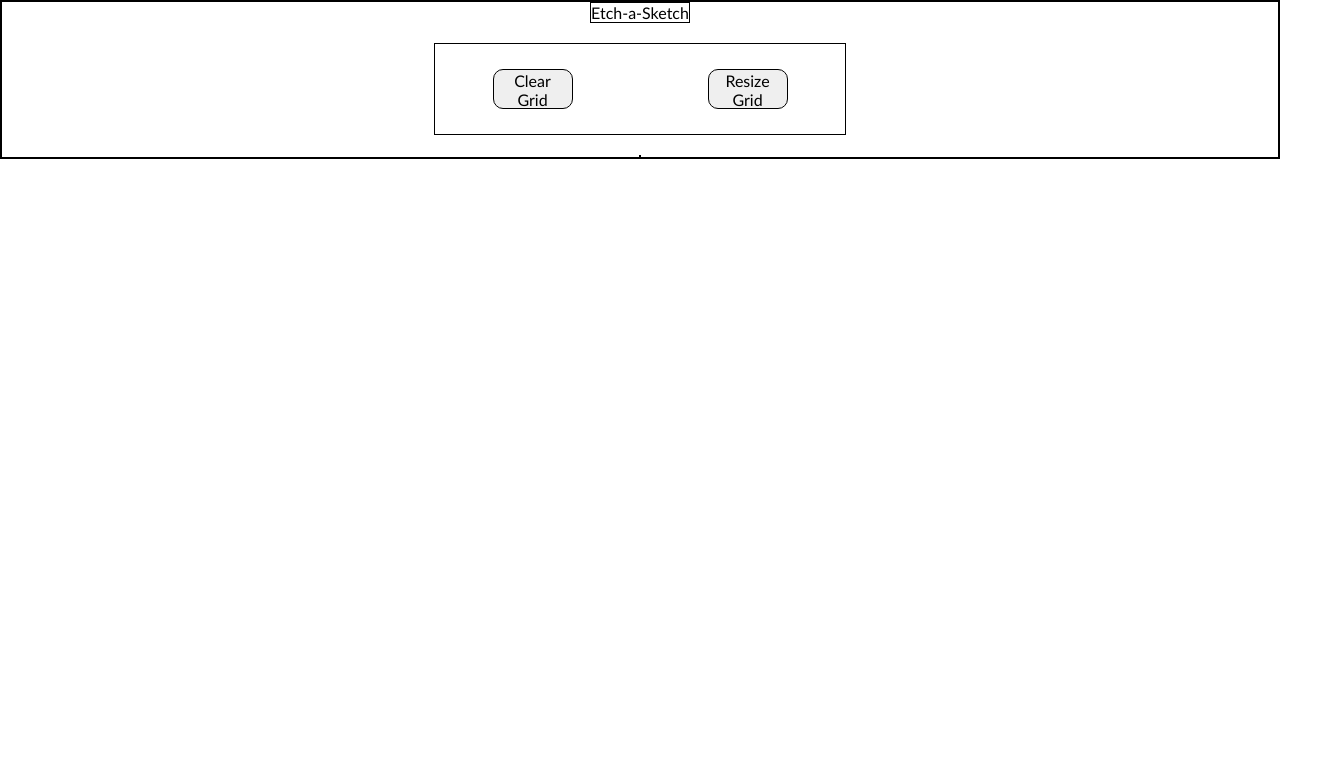
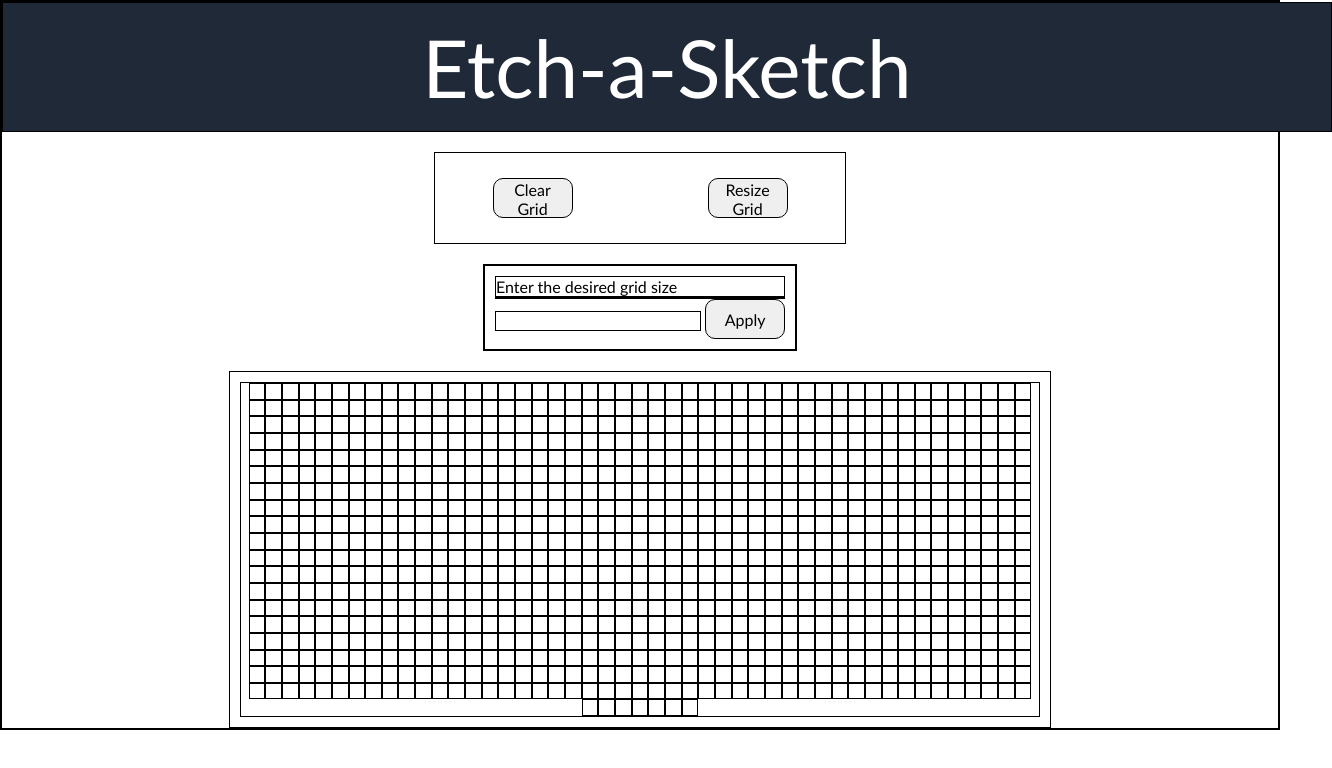
Before and after one commit to JuanD911/etch-a-sketch, a plain HTML site: page index.html in a window 1280 px wide. Both pictures are taken after a click on the button "Resize Grid". Shown: the whole page, 1332 px wide, since content can reach past the window. Drawn offline with Linux system fonts and the light colour scheme.

Commit message:
some changes in the grid layout

```diff
--- a/index.html
+++ b/index.html
@@ -8,14 +8,25 @@
 </head>
 <body>
 
-    <div class="title">Etch-a-Sketch</div>
+    <div class="header">Etch-a-Sketch</div>
 
     <div class="controls">
         <button class="clear">Clear Grid</button>
         <button class="resize">Resize Grid</button>
     </div>
 
-    <div class="grid"></div>
+    <div class="modal">
+        <div class="modal-content">
+            <div>Enter the desired grid size</div>
+            <div id="alertSize"></div>
+            <input type="number" id="gridSize" min="8" max="100">
+            <button id="applySize">Apply</button>
+        </div>
+    </div>
+
+    <div class="grid-container">
+        <div class="grid"></div>
+    </div>
 
     <script src="script.js"></script>
 </body>
```
